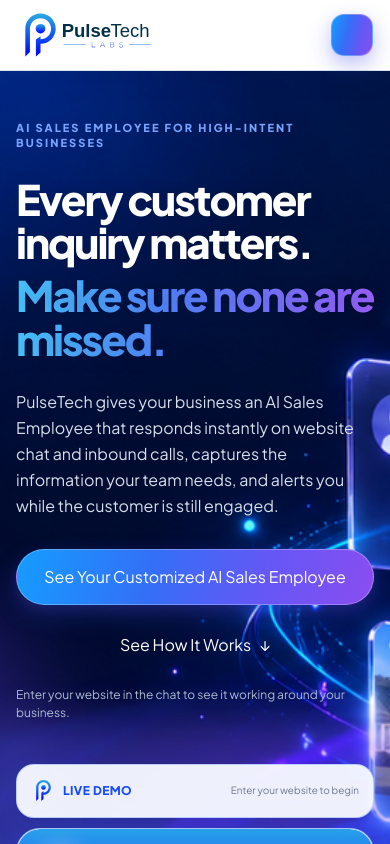
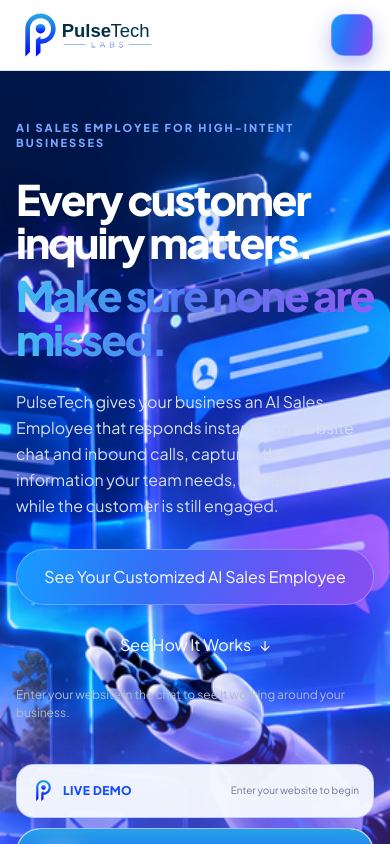
Before and after one commit to utkarshchaturvedi1/pulsetech-engine, a Next.js app: page / in a window 390 px wide. Shown: the top 844 px of the page. Built offline with nearby package versions, Linux system fonts and the light colour scheme.

Commit message:
Reposition AI hero artwork for desktop and mobile

```diff
--- a/src/components/landing/landing.css
+++ b/src/components/landing/landing.css
@@ -901,3 +901,16 @@
   }
   .pt-hero-video-wash{display:none!important}
 }
+
+
+/* Hero artwork composition repair: keep the informative right side visible behind the demo. */
+.pt-hero-video{
+  object-fit:cover!important;
+  object-position:68% center!important;
+}
+@media(max-width:699px){
+  .pt-hero-video{
+    object-fit:cover!important;
+    object-position:78% center!important;
+  }
+}
```
